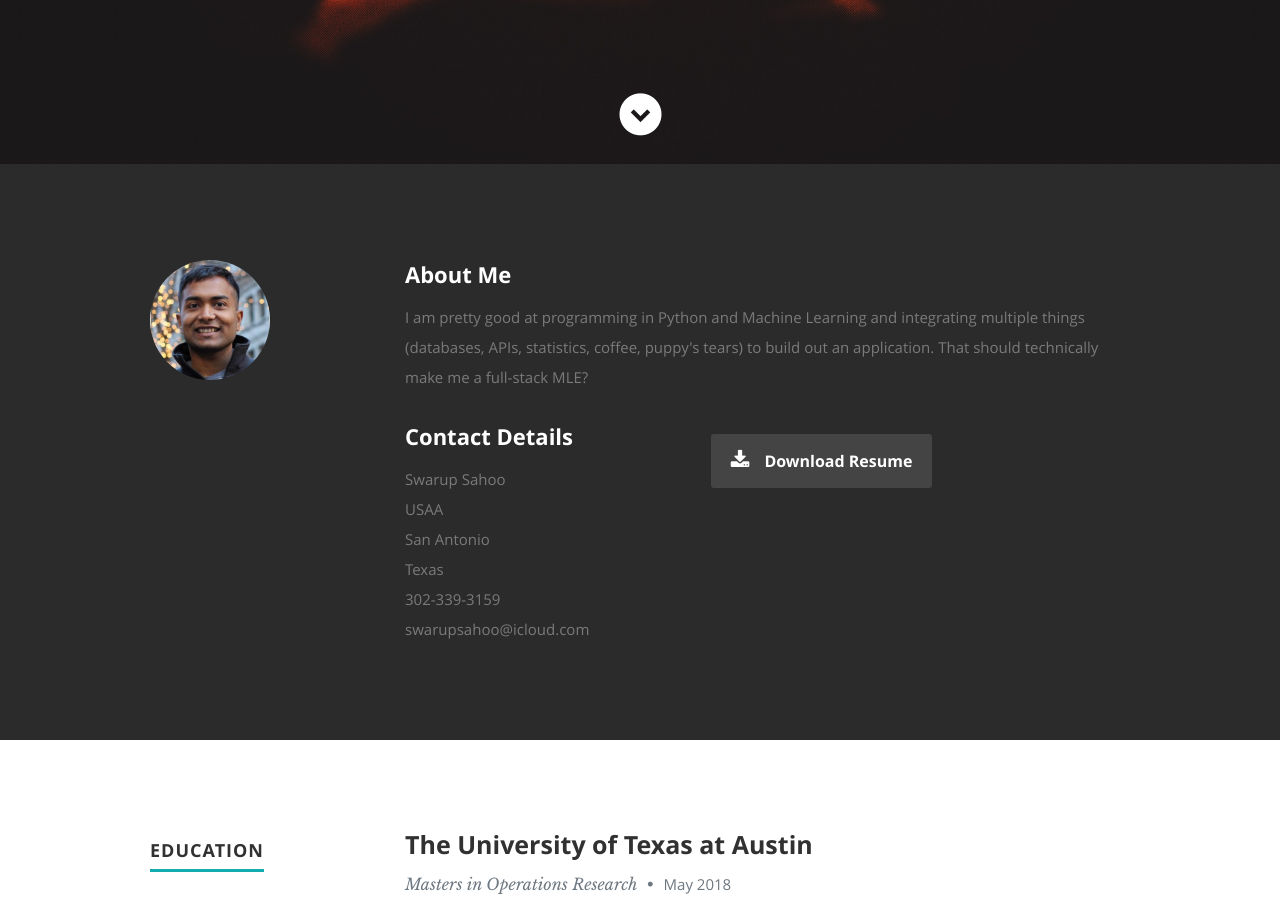
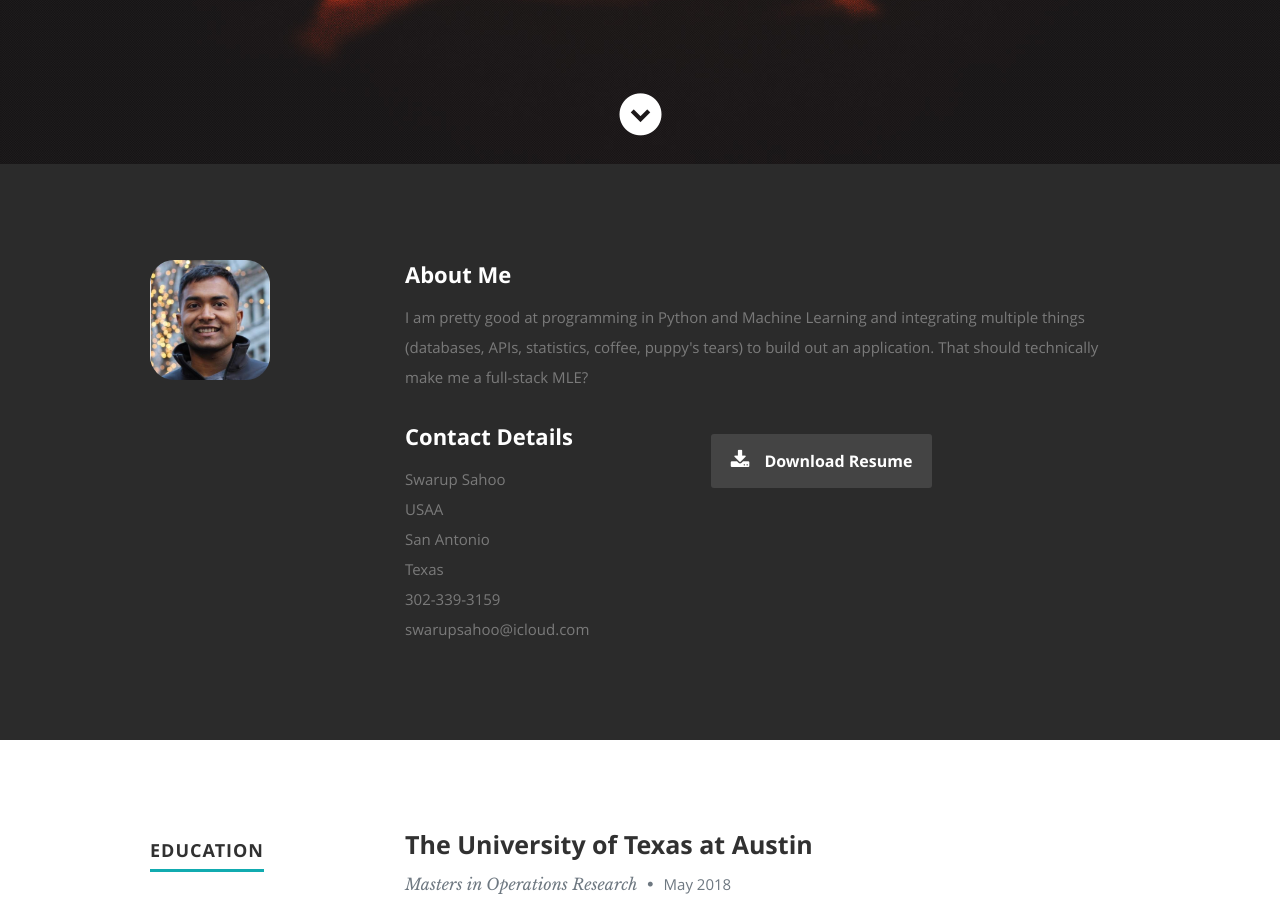
Before and after one commit to scirop/scirop.github.io, a Jekyll site: the page built from index.markdown, in a window 1280 px wide and 900 px high, scrolled down 736 px. Built offline with Jekyll 4.4.1, drawn with Linux system fonts in a browser that asks for light colours.

Commit message:
a little better

```diff
--- a/assets/css/layout.css
+++ b/assets/css/layout.css
@@ -209,7 +209,7 @@ ul#nav li.current a { color: #F06000; }
    position: relative;
    width: 120px;
    height: 120px;
-   border-radius: 100%;
+   border-radius: 20%;
 }
 #about .contact-details { width: 41.66667%; }
 #about .download {
```
